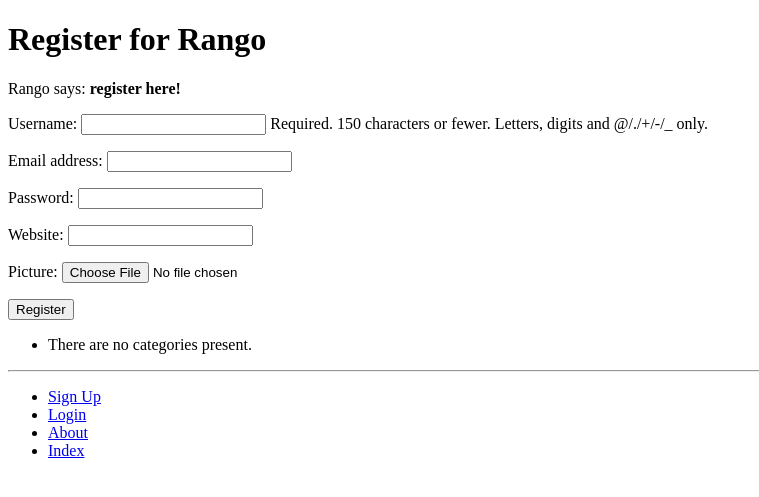
After one commit to connorcrookston/tango_with_django_project, a Django app: page /rango/register/ in a window 1280 px wide. The commit adds this page. Shown: the top 497 px of the page, without its empty margins (0-759 px from the left). Run offline with Django 3.2, Linux system fonts and the light colour scheme; data that the repository does not hold is empty.

Commit message:
chapter 9 complete

```diff
--- a/tango_with_django_project/rango/admin.py
+++ b/tango_with_django_project/rango/admin.py
@@ -1,9 +1,9 @@
 from django.contrib import admin
-from .models import Category, Page
+from .models import Category, Page, UserProfile
 
 
 class CategoryAdmin(admin.ModelAdmin):
-    prepopulated_fields = {'slug':('name',)}
+    prepopulated_fields = {'slug': ('name',)}
 
 
 class PageAdmin(admin.ModelAdmin):
@@ -12,3 +12,4 @@
 
 admin.site.register(Category, CategoryAdmin)
 admin.site.register(Page, PageAdmin)
+admin.site.register(UserProfile)
--- a/tango_with_django_project/rango/forms.py
+++ b/tango_with_django_project/rango/forms.py
@@ -1,5 +1,6 @@
 from django import forms
-from .models import Page, Category
+from django.contrib.auth.models import User
+from .models import Page, Category, UserProfile
 
 
 class CategoryForm(forms.ModelForm):
@@ -35,3 +36,17 @@
             cleaned_data['url'] = url
 
         return cleaned_data
+
+
+class UserForm(forms.ModelForm):
+    password = forms.CharField(widget=forms.PasswordInput())
+
+    class Meta:
+        model = User
+        fields = ('username', 'email', 'password',)
+
+
+class UserProfileForm(forms.ModelForm):
+    class Meta:
+        model = UserProfile
+        fields = ('website', 'picture',)
--- a/tango_with_django_project/rango/models.py
+++ b/tango_with_django_project/rango/models.py
@@ -1,5 +1,6 @@
 from django.db import models
 from django.template.defaultfilters import slugify
+from django.contrib.auth.models import User
 
 
 class Category(models.Model):
@@ -32,3 +33,13 @@
 
     def __str__(self):
         return self.title
+
+
+class UserProfile(models.Model):
+    user = models.OneToOneField(User, on_delete=models.CASCADE)
+
+    website = models.URLField(blank=True)
+    picture = models.ImageField(upload_to='profile_images', blank=True)
+
+    def __str__(self):
+        return self.user.username
--- a/tango_with_django_project/rango/urls.py
+++ b/tango_with_django_project/rango/urls.py
@@ -11,4 +11,8 @@
     path('add_category/', views.add_category, name='add_category'),
     path('category/<slug:category_name_slug>/add_page/',
          views.add_page, name='add_page'),
+    path('register/', views.register, name='register'),
+    path('login/', views.user_login, name='login'),
+    path('restricted/', views.restricted, name='restricted'),
+    path('logout/', views.user_logout, name='logout'),
 ]
--- a/tango_with_django_project/rango/views.py
+++ b/tango_with_django_project/rango/views.py
@@ -1,8 +1,10 @@
 from django.shortcuts import render, redirect
 from django.http import HttpResponse
 from django.urls import reverse
-from .models import Category, Page
-from .forms import CategoryForm, PageForm
+from django.contrib.auth import authenticate, login, logout
+from django.contrib.auth.decorators import login_required
+from .models import Category, Page, User
+from .forms import CategoryForm, PageForm, UserForm, UserProfileForm
 
 
 def index(request):
@@ -37,6 +39,7 @@
     return render(request, 'rango/category.html', context=context_dict)
 
 
+@login_required
 def add_category(request):
     form = CategoryForm()
 
@@ -52,6 +55,7 @@
     return render(request, 'rango/add_category.html', {'form': form})
 
 
+@login_required
 def add_page(request, category_name_slug):
     try:
         category = Category.objects.get(slug=category_name_slug)
@@ -79,3 +83,67 @@
 
     context_dict = {'form': form, 'category': category}
     return render(request, 'rango/add_page.html', context=context_dict)
+
+
+def register(request):
+    registered = False
+
+    if request.method == 'POST':
+        user_form = UserForm(request.POST)
+        profile_form = UserProfileForm(request.POST)
+
+        if user_form.is_valid() and profile_form.is_valid():
+            user = user_form.save()
+
+            user.set_password(user.password)
+            user.save()
+
+            profile = profile_form.save(commit=False)
+            profile.user = user
+
+            if 'picture' in request.FILES:
+                profile.picture = request.FILES['picture']
+
+            profile.save()
+            registered = True
+
+        else:
+            print(user_form.errors, profile_form.errors)
+
+    else:
+        user_form = UserForm()
+        profile_form = UserProfileForm()
+
+    return render(request, 'rango/register.html', context={'user_form': user_form,
+                                                           'profile_form': profile_form,
+                                                           'registered': registered})
+
+
+def user_login(request):
+    if request.method == 'POST':
+        username = request.POST.get('username')
+        password = request.POST.get('password')
+
+        user = authenticate(username=username, password=password)
+        if user:
+            if user.is_active:
+                login(request, user)
+                return redirect(reverse('rango:index'))
+            else:
+                return HttpResponse('Your Rango account is disabled')
+        else:
+            print(f'Invalid login details: {username}, {password}')
+            return HttpResponse('Invalid login details supplied')
+    else:
+        return render(request, 'rango/login.html')
+
+
+@login_required
+def restricted(request):
+    return render(request, 'rango/restricted.html')
+
+
+@login_required
+def user_logout(request):
+    logout(request)
+    return redirect(reverse('rango:index'))
--- a/tango_with_django_project/templates/rango/base.html
+++ b/tango_with_django_project/templates/rango/base.html
@@ -24,9 +24,19 @@
     <hr />
     <div>
         <ul>
-            <li><a href="{% url 'rango:add_category' %}">Add a New Category</a></li>
-            <li><a href="{% url 'rango:about' %}">About</a></li>
-            <li><a href="{% url 'rango:index' %}">Index</a></li>
+            {% if user.is_authenticated %}
+            <!-- Show these links when the user is logged in -->
+                <li><a href="{% url 'rango:restricted' %}">Restricted Page</a></li>
+                <li><a href="{% url 'rango:logout' %}">Logout</a></li>
+                <li><a href="{% url 'rango:add_category' %}">Add a New Category</a></li>
+            {% else %}
+            <!-- Show these links when the user is not logged in -->
+                <li><a href="{% url 'rango:register' %}">Sign Up</a></li>
+                <li><a href="{% url 'rango:login' %}">Login</a></li>
+            {% endif %}
+            <!-- Always show these links -->
+                <li><a href="{% url 'rango:about' %}">About</a></li>
+                <li><a href="{% url 'rango:index' %}">Index</a></li>
         </ul>
     </div>
 </body>
--- a/tango_with_django_project/templates/rango/category.html
+++ b/tango_with_django_project/templates/rango/category.html
@@ -21,7 +21,9 @@
         {% else %}
             <strong>No pages currently in category.</strong>
         {% endif %}
-        <a href="{% url 'rango:add_page' category.slug %}">Add Page</a> <br />
+            {% if user.is_authenticated %}
+                <a href="{% url 'rango:add_page' category.slug %}">Add Page</a><br />
+            {% endif %}
     {% else %}
         The specified category does not exist.
     {% endif %}
--- /dev/null
+++ b/tango_with_django_project/templates/rango/register.html
@@ -0,0 +1,24 @@
+{% extends 'rango/base.html' %}
+{% load static %}
+
+{% block title_block %}
+    Register
+{% endblock %}
+
+{% block body_block %}
+    <h1>Register for Rango</h1>
+    {% if registered %}
+    Rango says: <strong>thank you for registering!</strong>
+    <a href="{% url 'rango:index' %}">Return to the homepage.</a><br />
+    {% else %}
+    Rango says: <strong>register here!</strong><br />
+    <form id="user_form" method="post" action="{% url 'rango:register' %}"
+          enctype="multipart/form-data">
+        {% csrf_token %}
+        {{ user_form.as_p }}
+        {{ profile_form.as_p }}
+
+        <input type="submit" name="submit" value="Register" />
+    </form>
+    {% endif %}
+{% endblock %}
```
Also changed, not shown: tango_with_django_project/tango_with_django_project/settings.py (+10 -0 lines), tango_with_django_project/templates/rango/index.html (+6 -1 lines), tango_with_django_project/templates/rango/login.html (added, +18 -0 lines), tango_with_django_project/templates/rango/restricted.html (added, +10 -0 lines).
